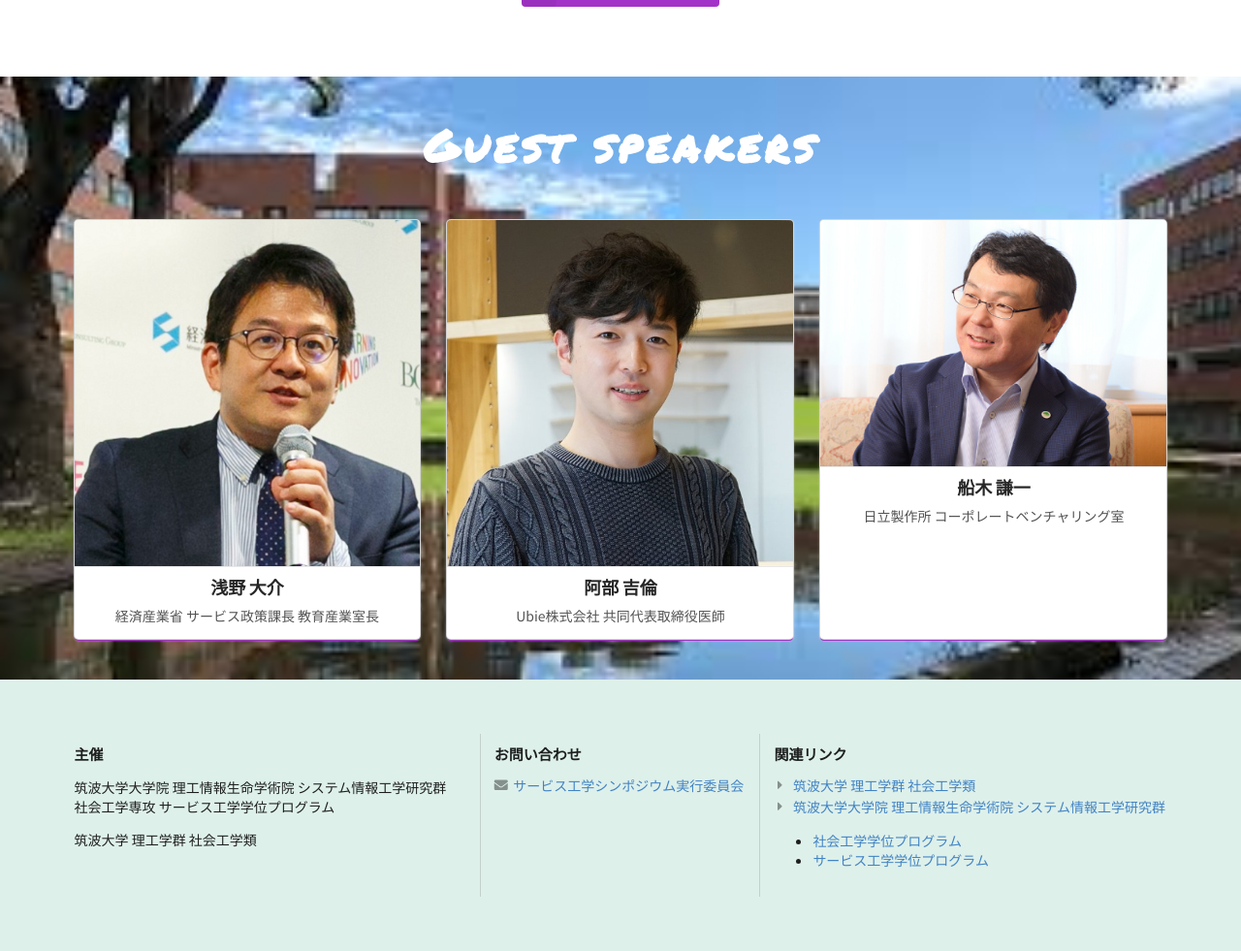
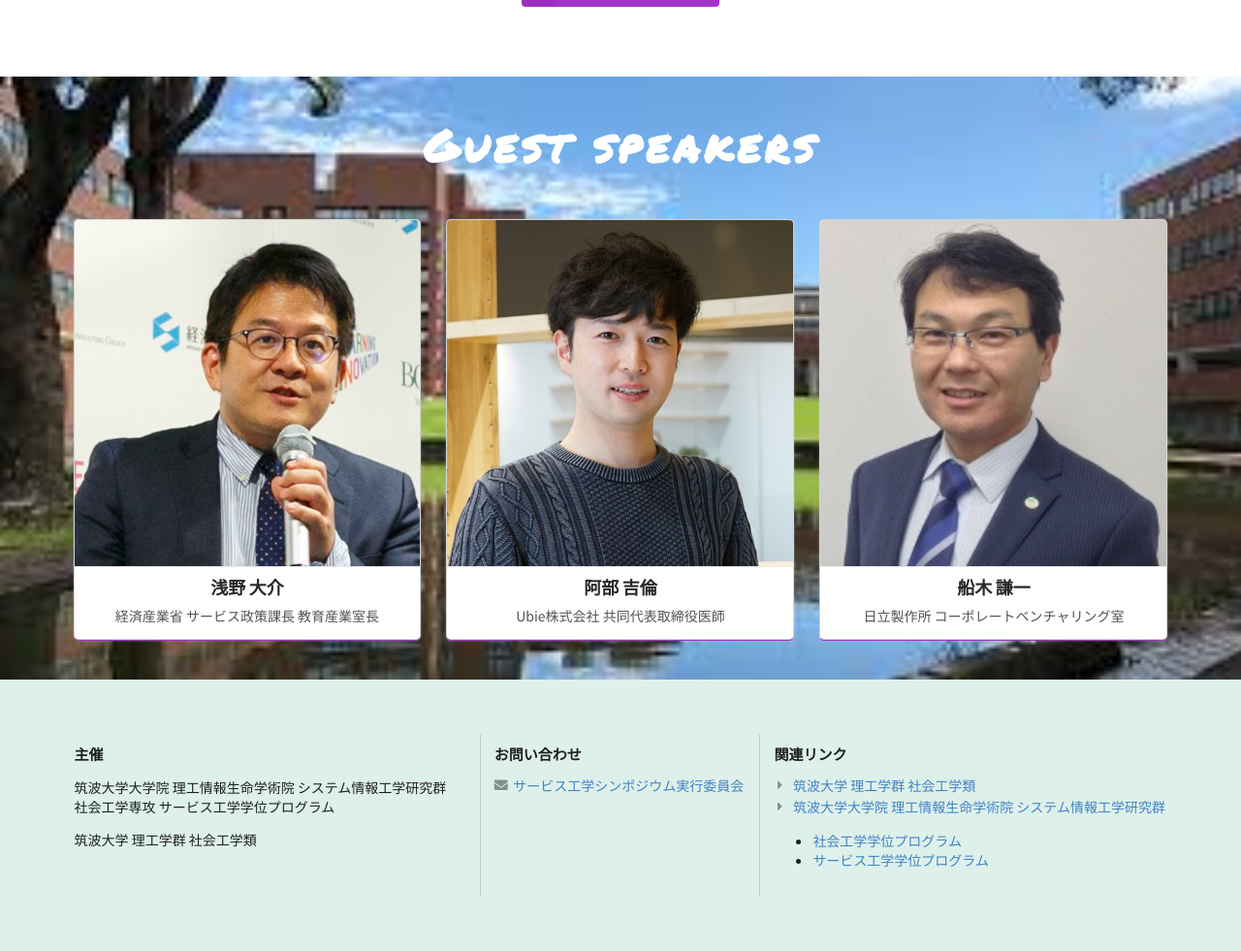
Before and after one commit to Ayakie/mse_sympo, a PHP site: page / in a window 1280 px wide. Shown: the part 1708-2689 px from the top of the page at 97% size. Run offline with PHP 8.4, Linux system fonts and the light colour scheme; some libraries are stand-ins or nearby versions.

Commit message:
[update] 船木さんの画像を変更

```diff
--- a/css/style_top.css
+++ b/css/style_top.css
@@ -55,9 +55,6 @@ td.center.aligned{
 }
 
 /* guest speakers */
-.purple.card {
-    padding: 2em;
-}
 .guests {
     background-image: url('../img/tsukuba.jpeg');
     background-size: cover;
--- a/index.html
+++ b/index.html
@@ -163,7 +163,7 @@
                             </div>
                         </div>
                         <div class="purple card">
-                            <div class="image"><img src="img/hunaki.jpg"></div>
+                            <div class="image"><img src="img/funaki.jpg"></div>
                             <div class="content">
                                 <div class="header">船木 謙一</div>
                                 <div class="description">日立製作所 コーポレートベンチャリング室</div>
```
Also changed, not shown: img/funaki.jpg (added), img/hunaki.jpg (deleted).
